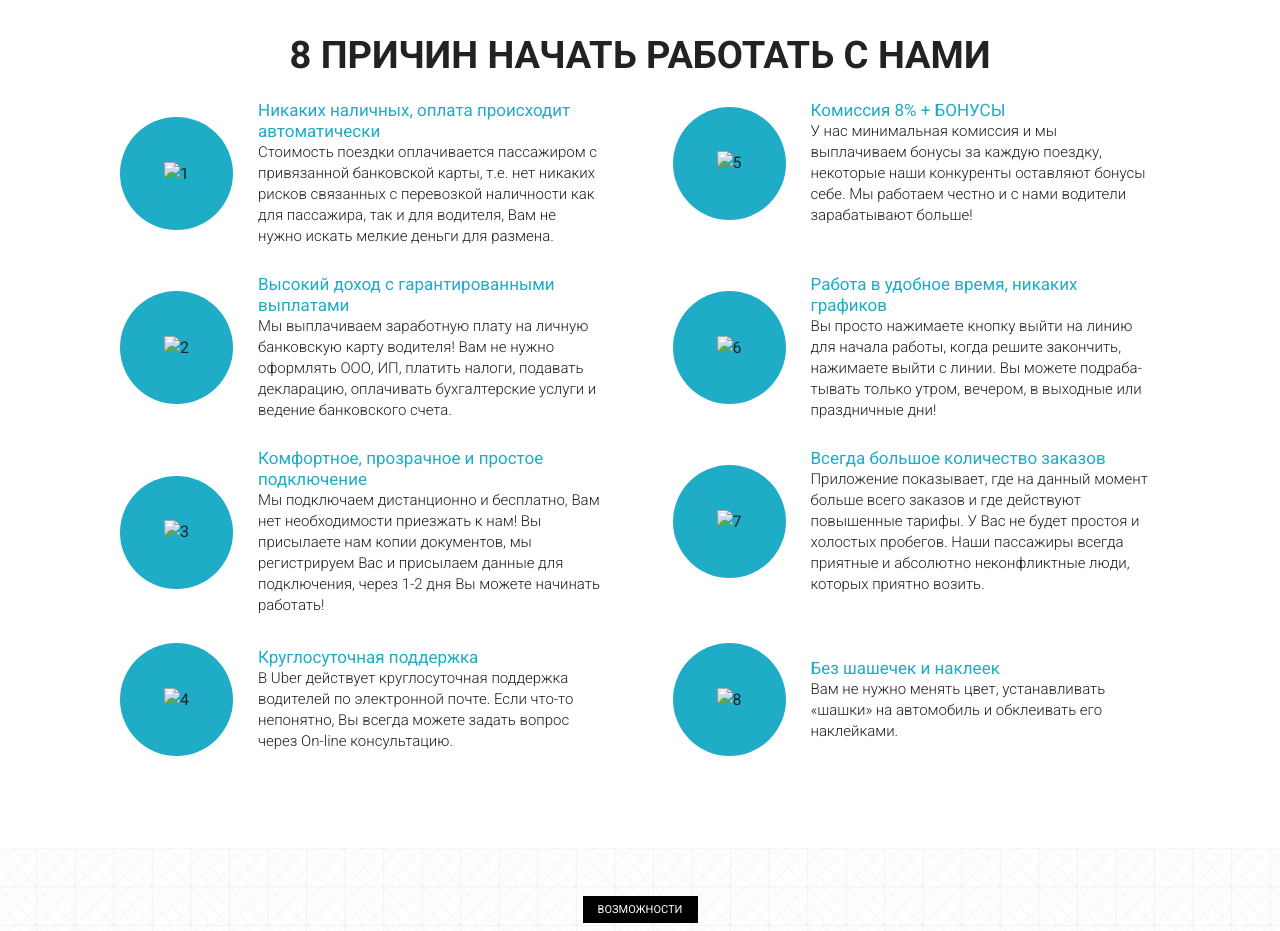
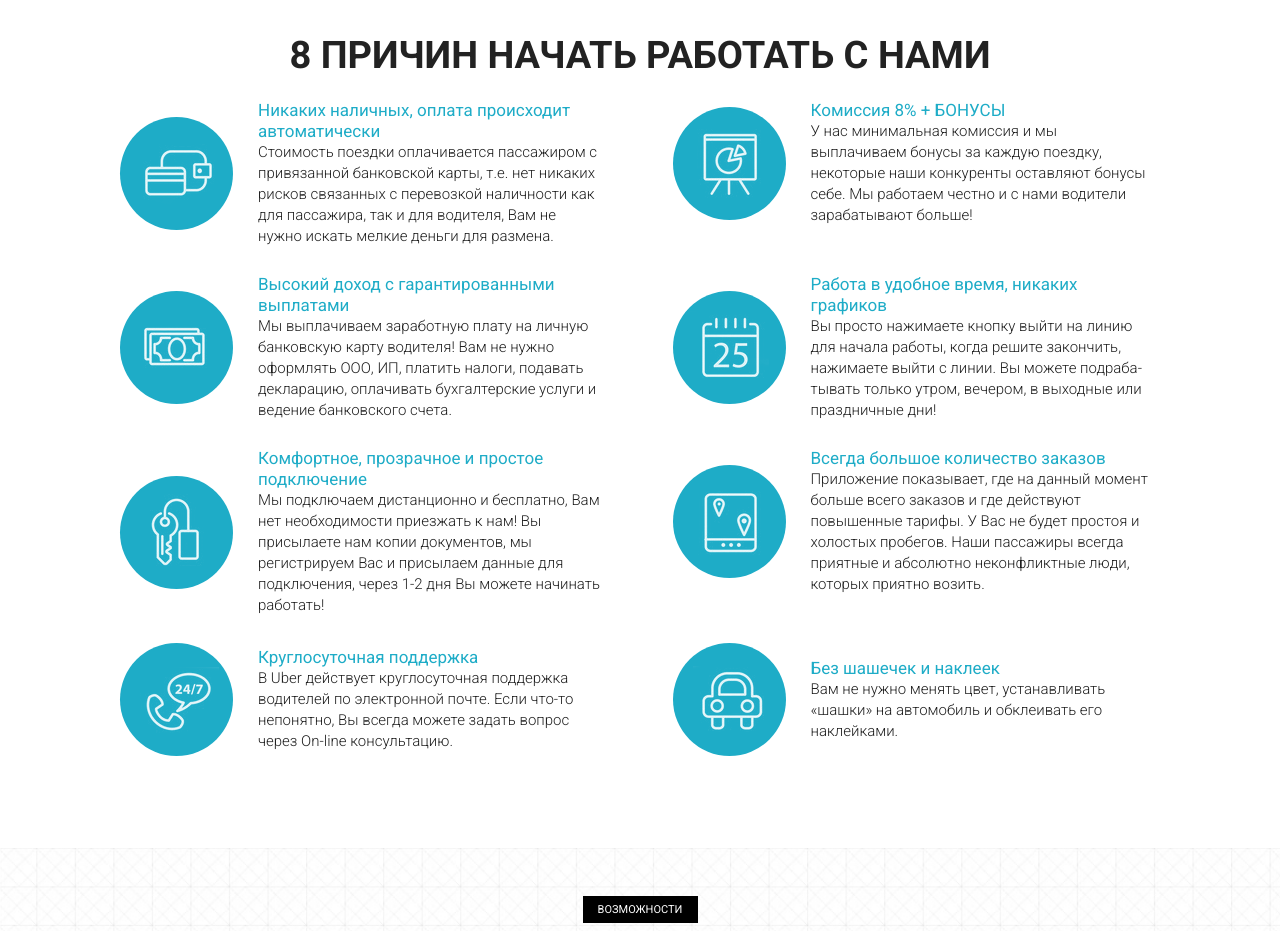
Before and after one commit to EvgeniiaSharunova/EvgeniiaSharunova.github.io, a plain HTML site: page index.html in a window 1280 px wide. Shown: the part 900-1831 px from the top of the page. Drawn offline with Linux system fonts and the light colour scheme.

Commit message:
Update index.html

```diff
--- a/index.html
+++ b/index.html
@@ -80,7 +80,7 @@
             <div class="row">
                 <div class="col-md-6">
                     <div class="reason_round">
-                        <img src="../src/icons/plus/icon1.png" alt="1" class="reason_icon">
+                        <img src="icons/plus/icon1.png" alt="1" class="reason_icon">
                     </div>
                         <div class="reason_descr">
                             <span>Никаких наличных, оплата происходит автоматически</span>
@@ -90,7 +90,7 @@
 
                     <div class="col-md-6">
                         <div class="reason_round">
-                            <img src="../src/icons/plus/icon5.png" alt="5" class="reason_icon">
+                            <img src="icons/plus/icon5.png" alt="5" class="reason_icon">
                         </div>
                             <div class="reason_descr">
                                 <span>Комиссия 8% + БОНУСЫ</span>
@@ -100,7 +100,7 @@
 
                     <div class="col-md-6">
                         <div class="reason_round">
-                            <img src="../src/icons/plus/icon2.png" alt="2" class="reason_icon">
+                            <img src="icons/plus/icon2.png" alt="2" class="reason_icon">
                         </div>
                             <div class="reason_descr">
                                 <span>Высокий доход с гарантированными выплатами</span>
@@ -110,7 +110,7 @@
 
                     <div class="col-md-6">
                         <div class="reason_round">
-                            <img src="../src/icons/plus/icon6.png" alt="6" class="reason_icon">
+                            <img src="icons/plus/icon6.png" alt="6" class="reason_icon">
                         </div>
                             <div class="reason_descr">
                                 <span>Работа в удобное время, никаких графиков</span>
@@ -120,7 +120,7 @@
 
                     <div class="col-md-6">
                         <div class="reason_round">
-                            <img src="../src/icons/plus/icon3.png" alt="3" class="reason_icon">
+                            <img src="icons/plus/icon3.png" alt="3" class="reason_icon">
                         </div>
                             <div class="reason_descr">
                                 <span>Комфортное, прозрачное и простое подключение</span>
@@ -130,7 +130,7 @@
 
                     <div class="col-md-6">
                         <div class="reason_round">
-                            <img src="../src/icons/plus/icon7.png" alt="7" class="reason_icon">
+                            <img src="icons/plus/icon7.png" alt="7" class="reason_icon">
                         </div>
                             <div class="reason_descr">
                                 <span>Всегда большое количество заказов</span>
@@ -140,7 +140,7 @@
 
                     <div class="col-md-6">
                         <div class="reason_round">
-                            <img src="../src/icons/plus/icon4.png" alt="4" class="reason_icon">
+                            <img src="icons/plus/icon4.png" alt="4" class="reason_icon">
                         </div>
                             <div class="reason_descr">
                                 <span>Круглосуточная поддержка</span>
@@ -150,7 +150,7 @@
 
                     <div class="col-md-6">
                         <div class="reason_round">
-                            <img src="../src/icons/plus/icon8.png" alt="8" class="reason_icon">
+                            <img src="icons/plus/icon8.png" alt="8" class="reason_icon">
                         </div>
                             <div class="reason_descr">
                                 <span>Без шашечек и наклеек</span>
```
